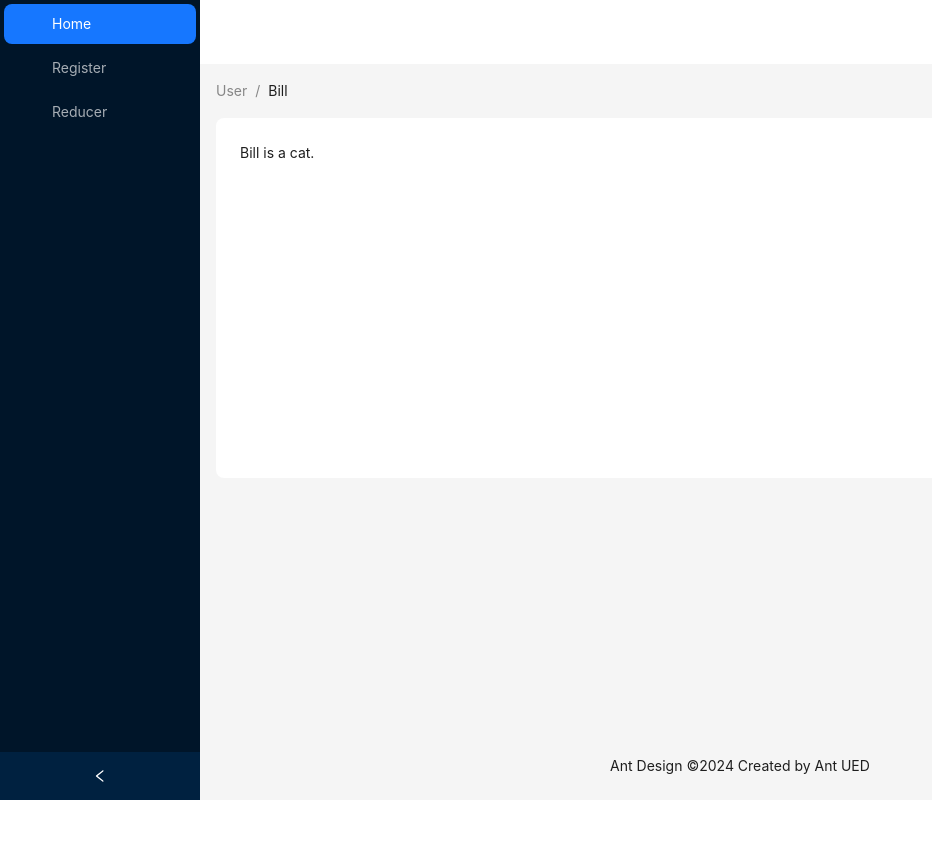
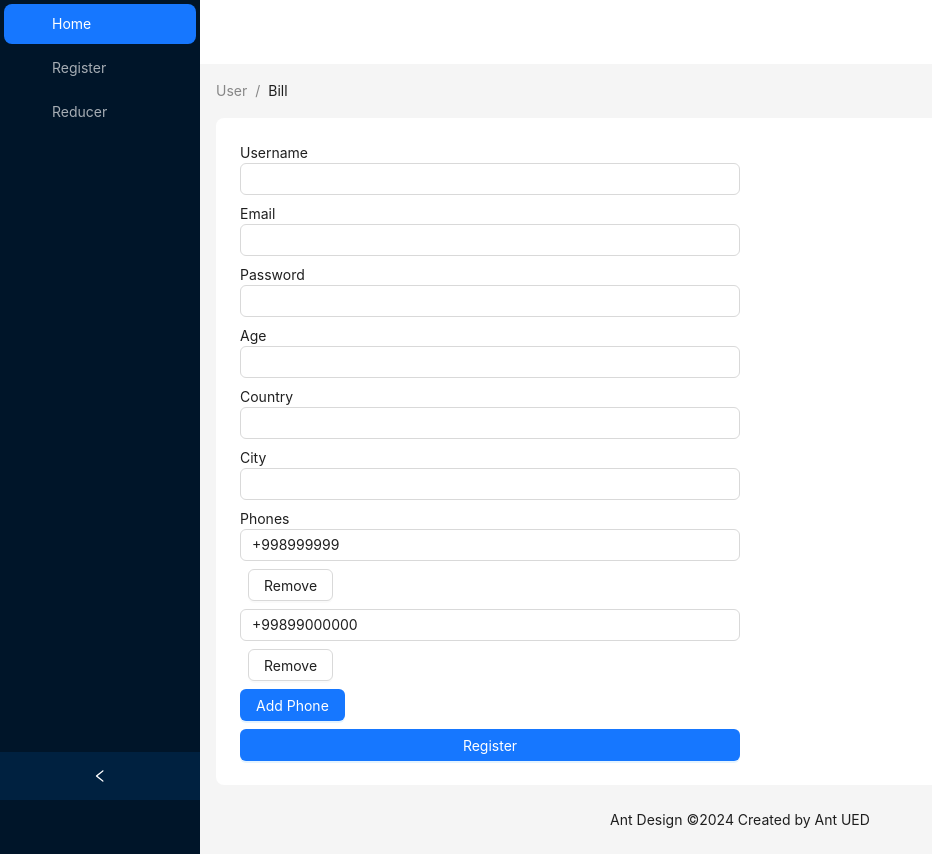
Before and after one commit to Jumanazar04/6-dars-7-oy, a React (Create React App) app: page /reducer in a window 1280 px wide. Shown: the whole page, without its empty margins (0-932 px from the left). Before the commit the page ends 800 px from the top, so only its background shows below. Built offline with nearby package versions, Linux system fonts and the light colour scheme.

Commit message:
fix; end

```diff
--- a/package.json
+++ b/package.json
@@ -7,6 +7,7 @@
     "@testing-library/jest-dom": "^5.17.0",
     "@testing-library/react": "^13.4.0",
     "@testing-library/user-event": "^13.5.0",
+    "antd": "^5.18.1",
     "joi": "^17.13.1",
     "react": "^18.3.1",
     "react-dom": "^18.3.1",
--- a/src/App.js
+++ b/src/App.js
@@ -3,6 +3,7 @@ import { BrowserRouter, Route, Routes } from 'react-router-dom';
 import LayoutPage from './components/Layout';
 import Homepage from './components/Homepage';
 import RegisterPage from './components/RegisterPage';
+import RegisterForm from './components/ReducerPage';
 
 function App() {
   return (
@@ -11,7 +12,7 @@ function App() {
         <Route path='/' element={<LayoutPage />}>
           <Route index element={<Homepage />} />
           <Route path='/register' element={<RegisterPage />} />
-          <Route path='/reducer' element={<RegisterPage />} />
+          <Route path='/reducer' element={<RegisterForm />} />
         </Route>
       </Routes>
    </BrowserRouter>
--- a/src/components/Layout.jsx
+++ b/src/components/Layout.jsx
@@ -1,6 +1,6 @@
 import React, { useState } from 'react';
 import { Breadcrumb, Layout, Menu, theme } from 'antd';
-import { Link } from 'react-router-dom';
+import { Link, Outlet } from 'react-router-dom';
 const { Header, Content, Footer, Sider } = Layout;
 function getItem(label, key, icon, children) {
   return {
@@ -58,7 +58,7 @@ const LayoutPage = () => {
               borderRadius: borderRadiusLG,
             }}
           >
-            Bill is a cat.
+            <Outlet />
           </div>
         </Content>
         <Footer
--- /dev/null
+++ b/src/components/ReducerPage.jsx
@@ -0,0 +1,123 @@
+import { Button, Input } from 'antd';
+import React, { useReducer } from 'react';
+
+const initialState = {
+  username: '',
+  email: '',
+  password: '',
+  age: null,
+  address: {
+    country: '',
+    city: '',
+  },
+  phones: ["+998999999", "+99899000000"],
+};
+
+function reducer(state, action) {
+  switch (action.type) {
+    case 'SET_USERNAME':
+      return { ...state, username: action.payload };
+    case 'SET_EMAIL':
+      return { ...state, email: action.payload };
+    case 'SET_PASSWORD':
+      return { ...state, password: action.payload };
+    case 'SET_AGE':
+      return { ...state, age: action.payload };
+    case 'SET_COUNTRY':
+      return { ...state, address: { ...state.address, country: action.payload } };
+    case 'SET_CITY':
+      return { ...state, address: { ...state.address, city: action.payload } };
+    case 'ADD_PHONE':
+      return { ...state, phones: [...state.phones, action.payload] };
+    case 'REMOVE_PHONE':
+      return { ...state, phones: state.phones.filter((phone, index) => index !== action.payload) };
+    default:
+      return state;
+  }
+}
+
+const RegisterForm = () => {
+  const [state, dispatch] = useReducer(reducer, initialState);
+
+  const handleSubmit = (event) => {
+    event.preventDefault();
+    console.log(state);
+  };
+
+  return (
+    <form className='flex flex-col gap-2 w-1/2' onSubmit={handleSubmit}>
+      <div>
+        <label>Username</label>
+        <Input
+          type="text"
+          value={state.username}
+          onChange={(e) => dispatch({ type: 'SET_USERNAME', payload: e.target.value })}
+        />
+      </div>
+
+      <div>
+        <label>Email</label>
+        <Input
+          type="email"
+          value={state.email}
+          onChange={(e) => dispatch({ type: 'SET_EMAIL', payload: e.target.value })}
+        />
+      </div>
+
+      <div>
+        <label>Password</label>
+        <Input
+          type="password"
+          value={state.password}
+          onChange={(e) => dispatch({ type: 'SET_PASSWORD', payload: e.target.value })}
+        />
+      </div>
+
+      <div>
+        <label>Age</label>
+        <Input
+          type="number"
+          value={state.age}
+          onChange={(e) => dispatch({ type: 'SET_AGE', payload: parseInt(e.target.value) })}
+        />
+      </div>
+
+      <div>
+        <label>Country</label>
+        <Input
+          type="text"
+          value={state.address.country}
+          onChange={(e) => dispatch({ type: 'SET_COUNTRY', payload: e.target.value })}
+        />
+      </div>
+
+      <div>
+        <label>City</label>
+        <Input
+          type="text"
+          value={state.address.city}
+          onChange={(e) => dispatch({ type: 'SET_CITY', payload: e.target.value })}
+        />
+      </div>
+
+      <div>
+        <label>Phones</label>
+        {state.phones.map((phone, index) => (
+          <div key={index}>
+            <Input type="text" value={phone} readOnly />
+            <Button className='m-2' onClick={() => dispatch({ type: 'REMOVE_PHONE', payload: index })}>
+              Remove
+            </Button>
+          </div>
+        ))}
+        <Button type="primary" onClick={() => dispatch({ type: 'ADD_PHONE', payload: '' })}>
+          Add Phone
+        </Button>
+      </div>
+
+      <Button type="primary">Register</Button>
+    </form>
+  );
+};
+
+export default RegisterForm;
--- a/src/components/RegisterPage.jsx
+++ b/src/components/RegisterPage.jsx
@@ -2,6 +2,7 @@ import React from 'react';
 import { useForm } from 'react-hook-form';
 import { joiResolver } from '@hookform/resolvers/joi';
 import Joi from 'joi';
+import { Button, Input } from 'antd';
 
 const schema = Joi.object({
   firstname: Joi.string().min(3).max(30).required().label('First Name'),
@@ -23,50 +24,50 @@ const RegisterPage = () => {
   };
 
   return (
-    <form onSubmit={handleSubmit(onSubmit)}>
+    <form className='w-1/2' onSubmit={handleSubmit(onSubmit)}>
       <div>
         <label>First Name</label>
-        <input {...register('firstname')} />
+        <Input {...register('firstname')} />
         {errors.firstname && <p>{errors.firstname.message}</p>}
       </div>
 
       <div>
         <label>Last Name</label>
-        <input {...register('lastname')} />
+        <Input {...register('lastname')} />
         {errors.lastname && <p>{errors.lastname.message}</p>}
       </div>
 
       <div>
         <label>Email</label>
-        <input {...register('email')} />
+        <Input {...register('email')} />
         {errors.email && <p>{errors.email.message}</p>}
       </div>
 
       <div>
         <label>Password</label>
-        <input type="password" {...register('password')} />
+        <Input type="password" {...register('password')} />
         {errors.password && <p>{errors.password.message}</p>}
       </div>
 
       <div>
         <label>Phone</label>
-        <input {...register('phone')} />
+        <Input {...register('phone')} />
         {errors.phone && <p>{errors.phone.message}</p>}
       </div>
 
       <div>
         <label>Address</label>
-        <input {...register('address')} />
+        <Input {...register('address')} />
         {errors.address && <p>{errors.address.message}</p>}
       </div>
 
       <div>
         <label>Age</label>
-        <input type="number" {...register('age')} />
+        <Input type="number" {...register('age')} />
         {errors.age && <p>{errors.age.message}</p>}
       </div>
 
-      <button type="submit">Register</button>
+      <Button className='w-full mt-2 border' type="submit">Register</Button>
     </form>
   );
 };
```
Also changed, not shown: 1 other file (tests, documents, lock files or other folders).
